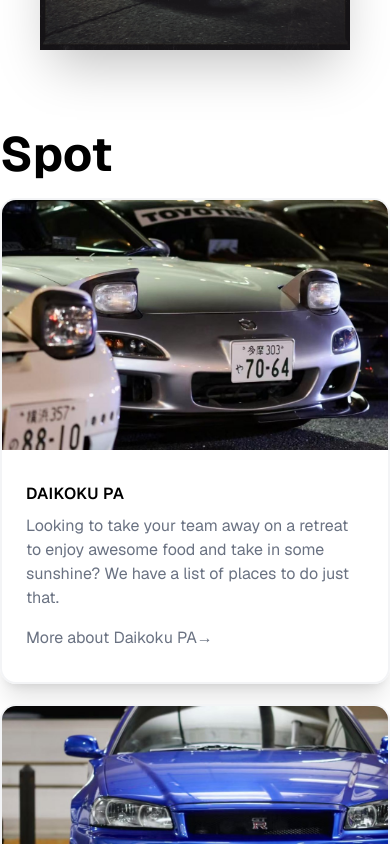
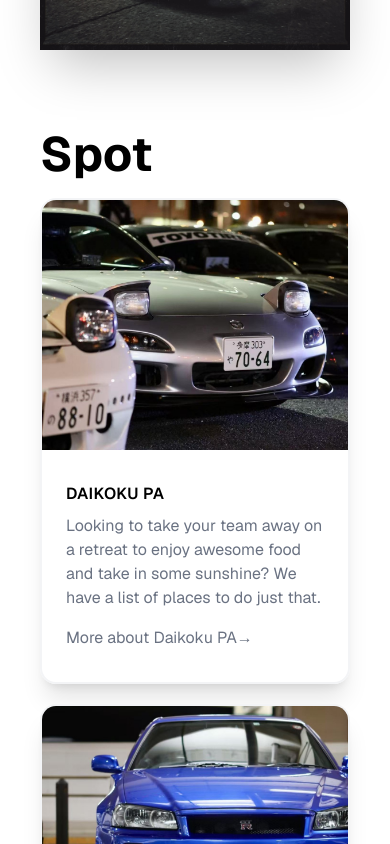
Before and after one commit to zhangzhikaii/daikoku_lp, a Next.js app: page /daikoku/about in a window 390 px wide. Shown: the part 1380-2224 px from the top of the page. Built offline with nearby package versions, Linux system fonts and the light colour scheme.

Commit message:
fix: mobile

```diff
--- a/src/components/daikoku/about/SpotSection/index.tsx
+++ b/src/components/daikoku/about/SpotSection/index.tsx
@@ -13,8 +13,8 @@ export const SpotSection: React.FC = () => {
     <div
       ref={ref}
       className={clsx(
-        "flex flex-col m-10 mx-auto",
-        "md:w-[70rem]",
+        "flex flex-col m-10",
+        "md:w-[70rem] md:mx-auto",
         "transition-all duration-2000 ease-out",
         inView ? "opacity-100 translate-y-0" : "opacity-0 translate-y-[30px]",
       )}
```
